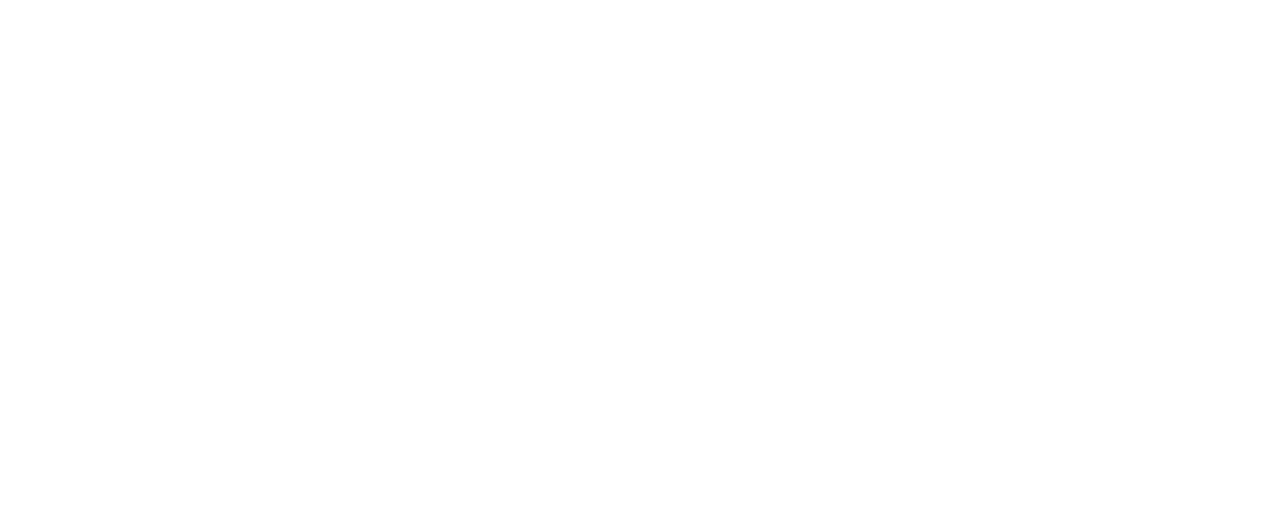
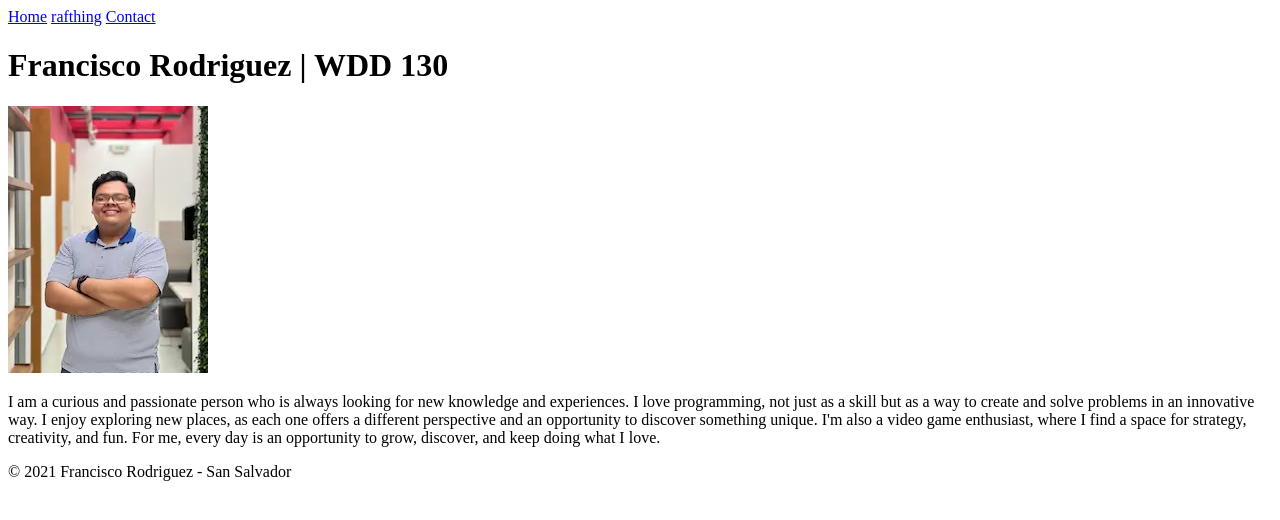
Before and after one commit to franciscorodriguezsv24/wdd130, a plain HTML site: page index.html in a window 1280 px wide. Drawn offline with Linux system fonts and the light colour scheme.

Commit message:
created my first homework

```diff
--- a/index.html
+++ b/index.html
@@ -1,11 +1,25 @@
 <!DOCTYPE html>
-<html lang="en">
+<html lang="en-US">
 <head>
     <meta charset="UTF-8">
     <meta name="viewport" content="width=device-width, initial-scale=1.0">
-    <title>wdd130</title>
+    <title>Student Name | WDD 13</title>
 </head>
 <body>
-
+    <header>
+        <nav>
+            <a href="/">Home</a>
+            <a href="/">rafthing</a>
+            <a href="/">Contact</a>
+        </nav>
+    </header>
+    <main>
+        <h1>Francisco Rodriguez | WDD 130</h1>
+        <img src="images/profile.webp" alt="Francisco Rodriguez" width="200">
+        <p>I am a curious and passionate person who is always looking for new knowledge and experiences. I love programming, not just as a skill but as a way to create and solve problems in an innovative way. I enjoy exploring new places, as each one offers a different perspective and an opportunity to discover something unique. I'm also a video game enthusiast, where I find a space for strategy, creativity, and fun. For me, every day is an opportunity to grow, discover, and keep doing what I love. </p>
+    </main>
+    <footer>
+        <p>&copy; 2021 Francisco Rodriguez - San Salvador</p>
+    </footer>
 </body>
 </html>
```
Also changed, not shown: images/profile.webp (added).
